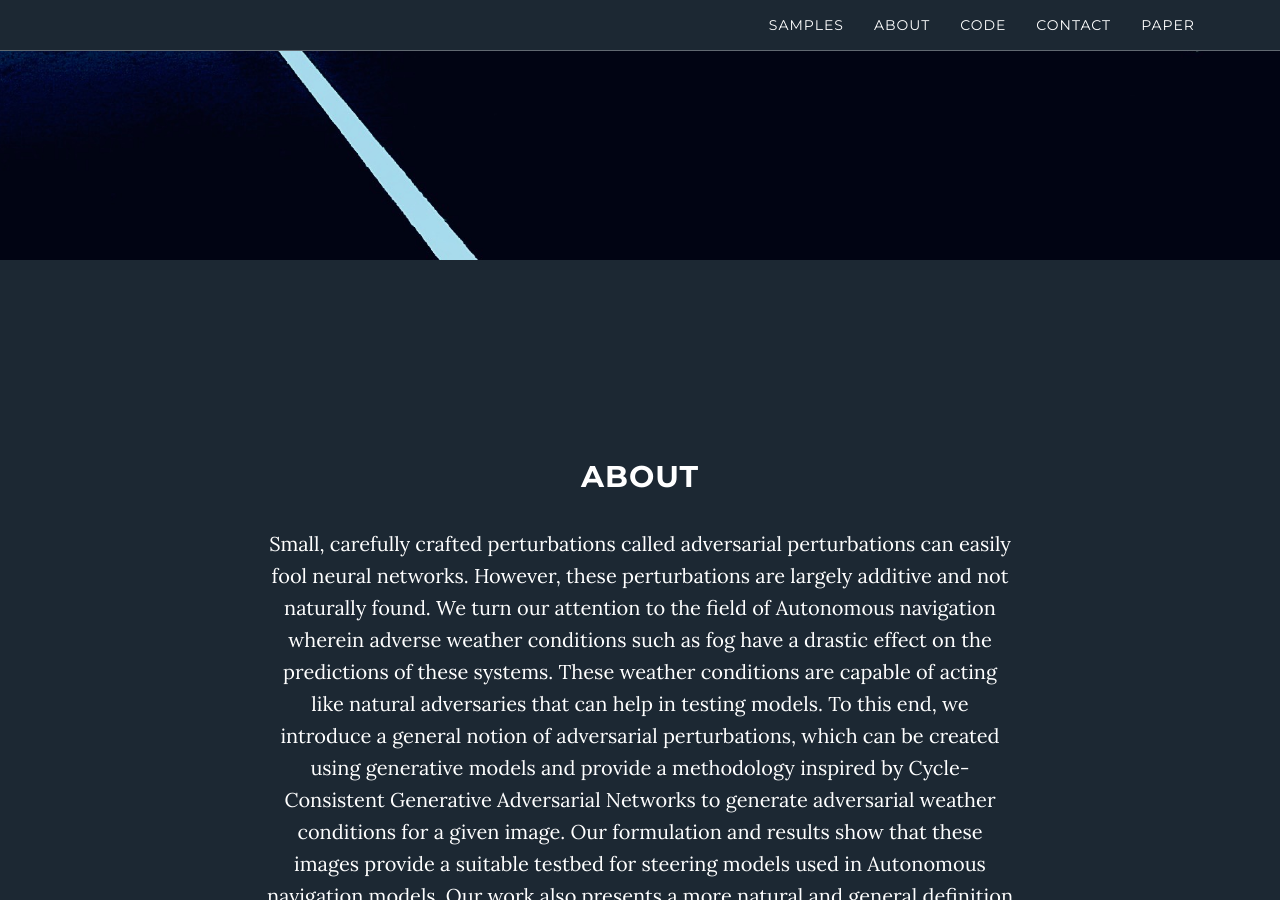
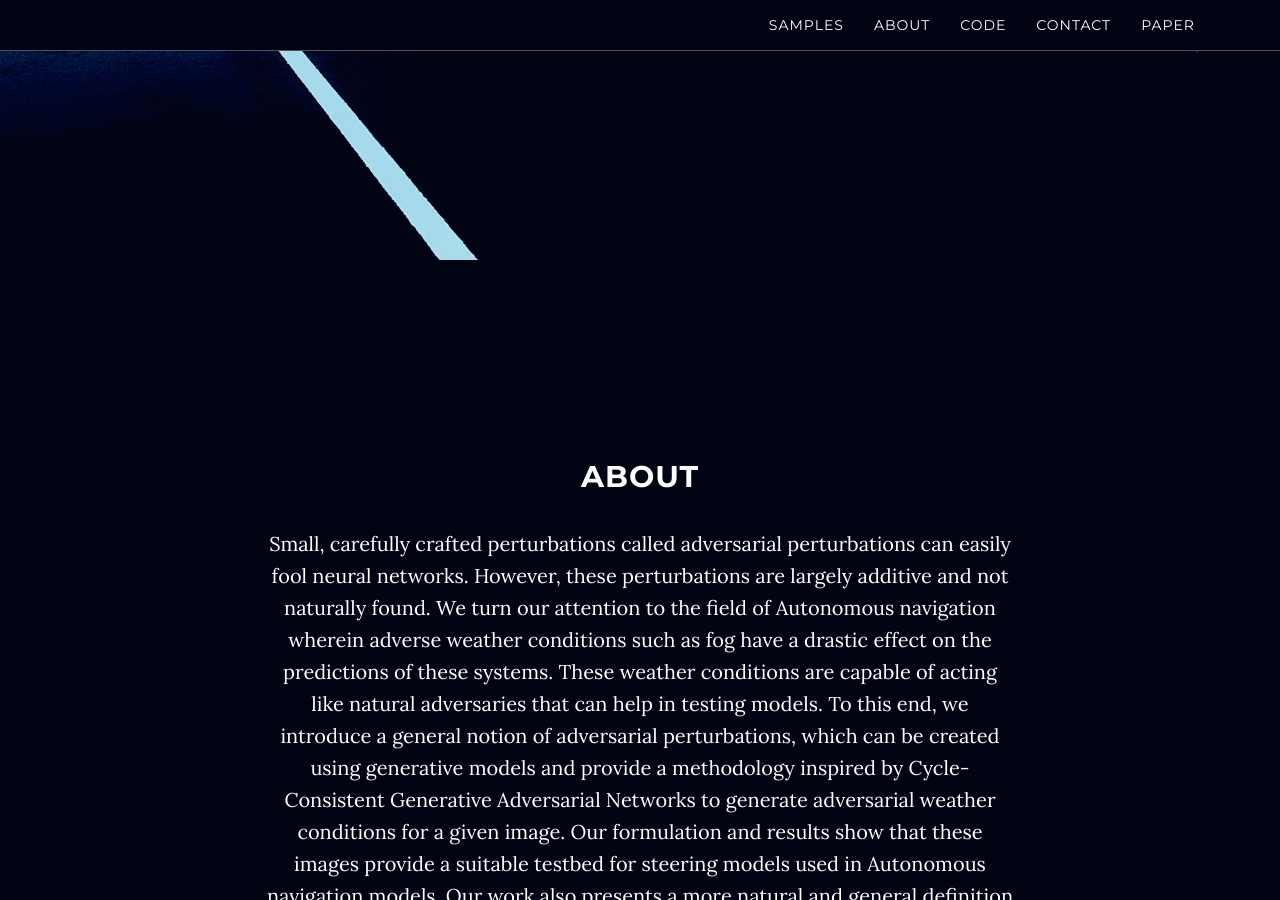
Before and after one commit to code-Assasin/website_little_fog, a Jekyll site: the page built from index.html, in a window 1280 px wide and 900 px high, scrolled down 640 px. Built offline with Jekyll 4.4.1, drawn with Linux system fonts in a browser that asks for light colours.

Commit message:
Update _config.yml

```diff
--- a/_config.yml
+++ b/_config.yml
@@ -8,7 +8,7 @@ description: "A study of Task Perceptual Adversarial Examples in Autonomous Driv
 # Color settings (hex-codes without the leading hash-tag)
 color:
   # primary-dark: '#000000'
-  primary-dark: '#1C2833'
+  primary-dark: '#020413'
   links: '#219ab3'
 
 # Footer settings
```
